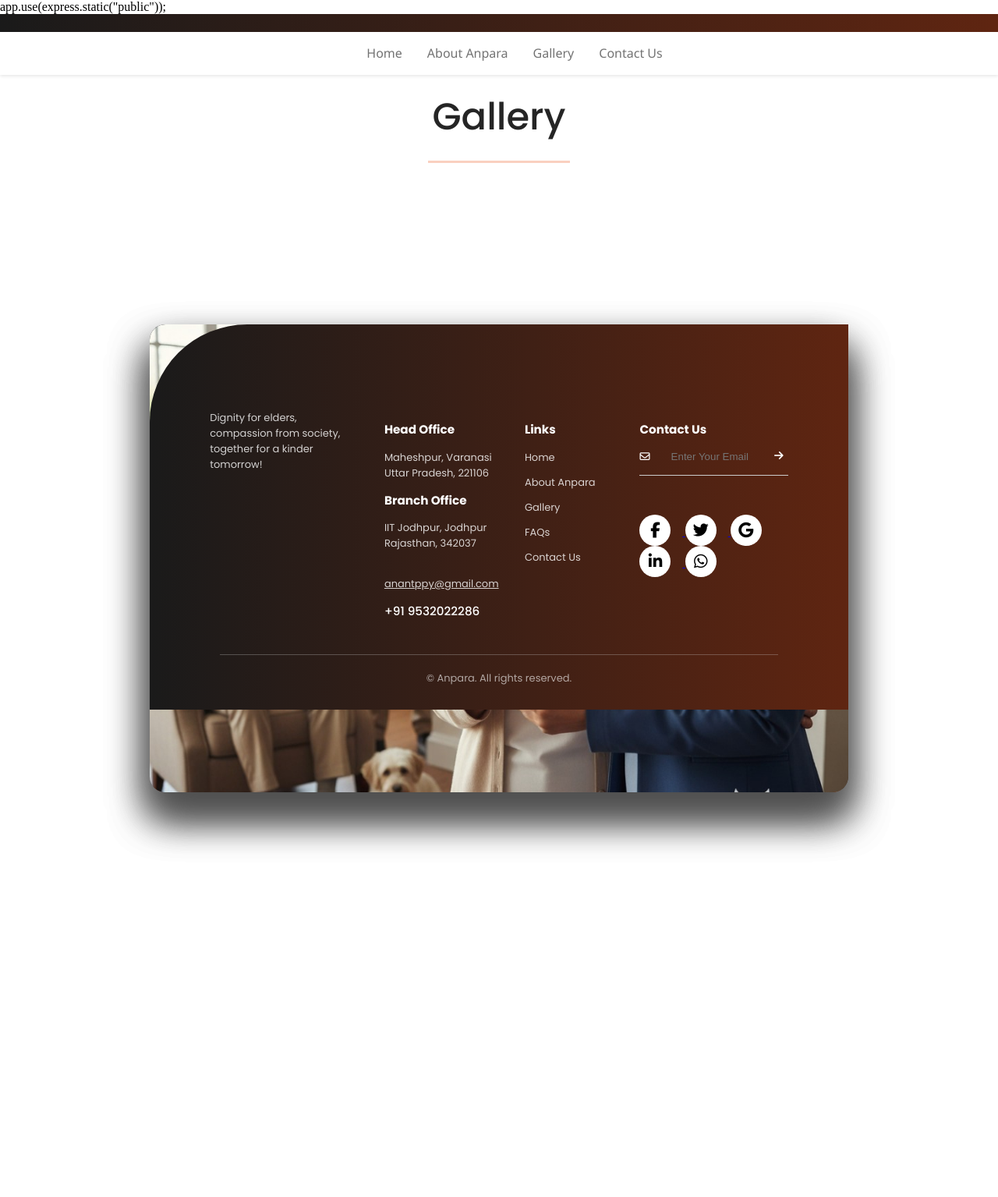
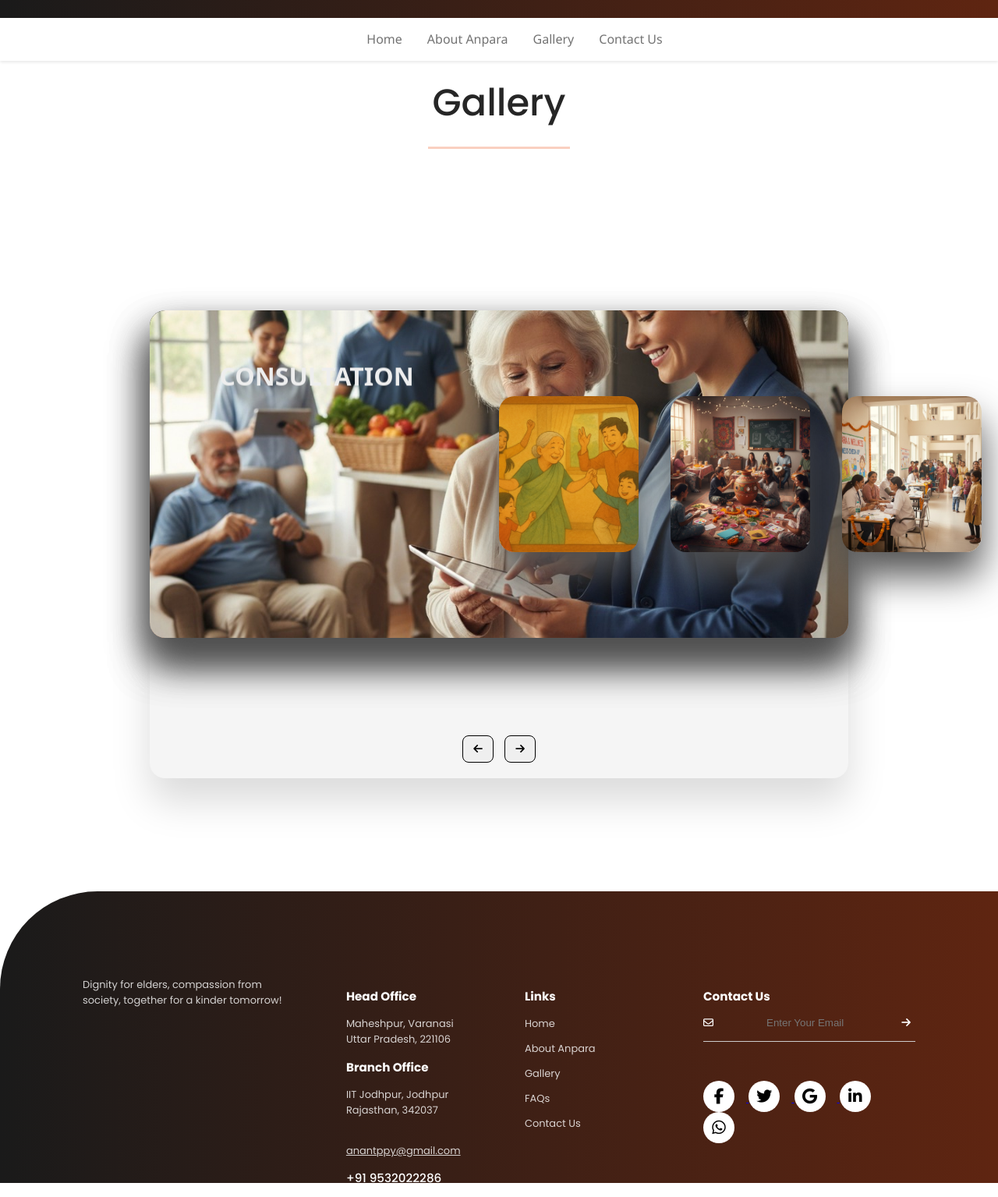
Before and after one commit to Vyom1111/charity-website, a Node project: template source/views/gallery.ejs in a window 1280 px wide. Shown: the whole page at 78% size. Run offline with Node 20 templates, Linux system fonts and the light colour scheme; the template is opened without the code that fills it, so the values that code supplies are empty; some libraries are stand-ins or nearby versions; some web fonts are replaced.

Commit message:
Modifications and Updates

```diff
--- a/source/app.mjs
+++ b/source/app.mjs
@@ -2,6 +2,7 @@ import express from "express";
 import bodyParser from "body-parser";
 import path from "path";
 import { fileURLToPath } from "url";
+app.use(express.static("public"));
 
 const __filename = fileURLToPath(import.meta.url);
 const __dirname  = path.dirname(__filename);
--- a/source/views/about.ejs
+++ b/source/views/about.ejs
@@ -39,7 +39,7 @@
                 <div class="person-container">
                   <div class="container-inner">
                     <img src="img/RJN02968-Photoroom.JPG" alt="" class="circle">
-                    <img src="img/anant1.png" alt="" class="img img1">
+                    <img src="img/anant.png" alt="" class="img img1">
                   </div>
                 </div>
                 <div class="divider"></div>
--- a/source/views/gallery.ejs
+++ b/source/views/gallery.ejs
@@ -1,5 +1,3 @@
-app.use(express.static("public"));
-
 <%- include("header") -%>
 <div class="wrapper">
     <div class="gallery">
@@ -11,55 +9,54 @@ app.use(express.static("public"));
         <div class="slide">
             <div class="item" style="background-image: url('img/unique_blend.jpg');">
                 <div class="content">
-                <div class="name">Unique Blend of Young and Elderly People</div>
-                    <!-- <div class="des">Lorem ipsum dolor, sit amet consectetur adipisicing elit. Ab, eum!</div> -->
-                    <!-- <button>See More</button> -->
+                    <div class="name">Unique Blend of Young and Elderly People</div>
                 </div>
                 <div class="content">
                     <div class="name">Bridging</div>
-                    <!-- <div class="des">Lorem ipsum dolor, sit amet consectetur adipisicing elit. Ab, eum!</div> -->
-                    <!-- <button>See More</button> -->
                 </div>
             </div>
 
             <div class="item" style="background-image: url('img/consultation.jpg');">
                 <div class="content">
                     <div class="name">Consultation</div>
-                    <!-- <div class="des">Lorem ipsum dolor, sit amet consectetur adipisicing elit. Ab, eum!</div> -->
-                    <!-- <button>See More</button> -->
                 </div>
             </div>
 
             <div class="item" style="background-image: url('img/cult events.jpg');">
                 <div class="content">
                     <div class="name">Cultural Events</div>
-                    <!-- <div class="des">Lorem ipsum dolor, sit amet consectetur adipisicing elit. Ab, eum!</div> -->
-                    <!-- <button>See More</button> -->
                 </div>
+            </div>
+
             <div class="item" style="background-image: url('img/cult_promotions.jpg');">
                 <div class="content">
                     <div class="name">Cultural Promotions and Events</div>
-                    <!-- <div class="des">Lorem ipsum dolor, sit amet consectetur adipisicing elit. Ab, eum!</div> -->
-                    <!-- <button>See More</button> -->
                 </div>
+            </div>
+
             <div class="item" style="background-image: url('img/medi_consultacy.jpg');">
                 <div class="content">
                     <div class="name">Medical Consultancy</div>
-                    <!-- <div class="des">Lorem ipsum dolor, sit amet consectetur adipisicing elit. Ab, eum!</div> -->
-                    <!-- <button>See More</button> -->
                 </div>
             </div>
         </div>
 
         <div class="button">
-            <button class="prev" onclick="prevFunc()" ><i class="fa-solid fa-arrow-left"></i></button>
-            <button class="next" onclick="nextFunc()" ><i class="fa-solid fa-arrow-right"></i></button>
+            <button class="prev" onclick="prevFunc()"><i class="fa-solid fa-arrow-left"></i></button>
+            <button class="next" onclick="nextFunc()"><i class="fa-solid fa-arrow-right"></i></button>
         </div>
 
     </div>
+
     <style>
+        /* 🔑 Fix for overlap */
+        .slide {
+            position: relative;
+            height: 420px;      /* adjust as per your card height */
+            margin-bottom: 3rem; /* push footer down */
+        }
+
         @media ( max-width: 1200px ){
-
             .slide .item:nth-child(3){
                 left: 60%;
                 max-width: 300px;
@@ -70,13 +67,11 @@ app.use(express.static("public"));
                 max-width: 300px;
                 max-height: 200px;
             }
-
             .slide .item:nth-child(5){
                 opacity: 0;
             }
         }
         @media ( max-width: 1000px ){
-
             .slide .item:nth-child(3){
                 left: 75%;
                 max-width: 300px;
@@ -85,7 +80,6 @@ app.use(express.static("public"));
             .slide .item:nth-child(4){
                 opacity: 0;
             }
-
         }
         @media (max-width: 750px) {
             .slide .item:nth-child(3){
@@ -98,18 +92,15 @@ app.use(express.static("public"));
             }
         }
     </style>
+
     <script>
         function prevFunc() {
-            //console.log('hi');
-            let items = document.querySelectorAll('.item')
-            //console.log(items)
-            document.querySelector('.slide').prepend(items[items.length - 1])
+            let items = document.querySelectorAll('.item');
+            document.querySelector('.slide').prepend(items[items.length - 1]);
         }
         function nextFunc() {
-            //console.log('hi');
-            let items = document.querySelectorAll('.item')
-            //console.log(items)
-            document.querySelector('.slide').appendChild(items[0])
+            let items = document.querySelectorAll('.item');
+            document.querySelector('.slide').appendChild(items[0]);
         }
     </script>
 <%- include("footer") -%>
```
Lines whose indentation alone changed are shown as unchanged.
